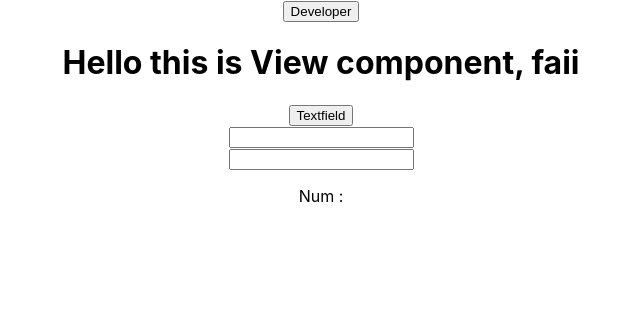
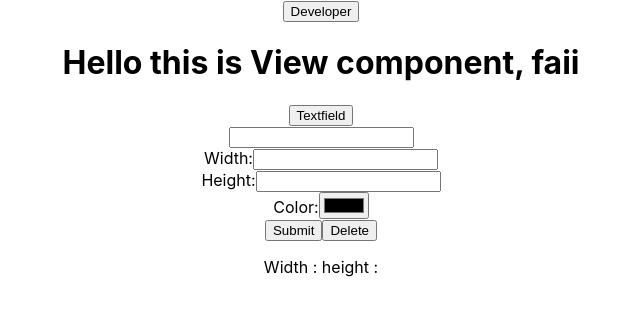
Before and after one commit to faiichann/mit-app, a React (Create React App) app: page / in a window 1280 px wide. Shown: the top 316 px of the page, without its empty margins (319-959 px from the left). Built offline with nearby package versions, Linux system fonts and the light colour scheme.

Commit message:
เพิ่ม properties

```diff
--- a/src/component/Textfield.js
+++ b/src/component/Textfield.js
@@ -2,10 +2,11 @@ import React ,{useState} from 'react';
 
 
 function Textfield(){
-const [data, setData] = useState({number:''})
+const [data, setData] = useState({width:'',height:''})
+const iniData = 0;
 const divStyle = {
-  width:'{data.number}',
-  height:'{data.number}'
+  width:'{width}',
+  height:'{height}'
 };
 
     return <>
@@ -15,9 +16,24 @@ const divStyle = {
         <div >
        <input style={divStyle} type='text'></input>
        </div>
-       <input type='number' id='nums' value={data.number} onChange={e => setData ({...data, number: e.target.value})}></input>
-       <p >
-         Num : {data.number}
+       <label for="txtwidth">Width:</label>
+       <input type='number' id='wid' value={data.number} onChange={e => setData ({...data, width: e.target.value})}></input>
+       <br>
+       </br>
+       <label for="txtheight">Height:</label>
+       <input type='number' id='hei' value={data.number} onChange={e => setData ({...data, height: e.target.value})}></input>
+       <br>
+       </br>
+       <label for="txtcolor">Color:</label>
+       <input type="color" class="form-control"  id="txtcolor" name="txtColor"></input>
+       <br>
+       </br>
+       <button type="submit">Submit</button>
+       <button onClick={()=> setData(iniData)}>Delete</button>
+        <p >
+         Width : {data.width}
+         height : {data.height}
+
        </p>
     </>
 
```
